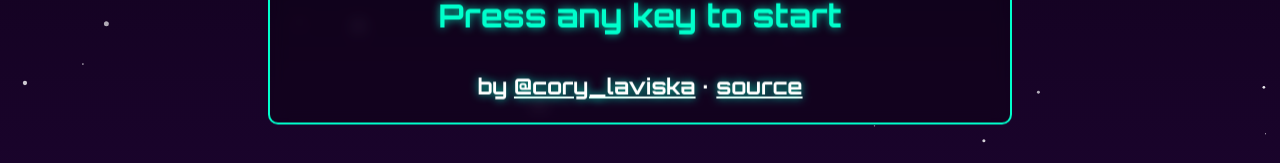
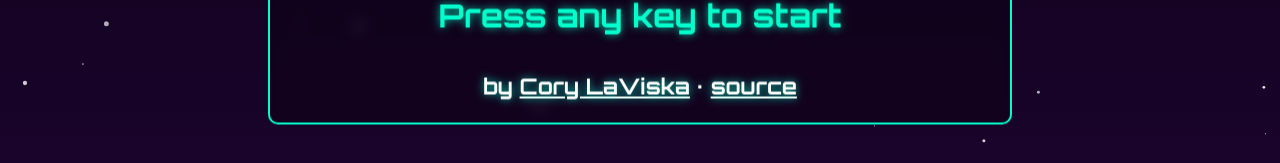
Before and after one commit to claviska/rocket-blaster, a website: page src/index.html in a window 1280 px wide. Shown: the part 547-710 px from the top of the page. Drawn offline with Linux system fonts and the light colour scheme; animation ran at ten frames a second.

Commit message:
update name

```diff
--- a/src/index.html
+++ b/src/index.html
@@ -26,7 +26,7 @@
       <label class="gravity-label"><input type="checkbox" id="zeroGravityToggle" /> Zero G</label><br /><br />
       Press any key to start
       <div class="author">
-        by <a href="https://x.com/cory_laviska" target="_blank">@cory_laviska</a> &middot;
+        by <a href="https://x.com/cory_laviska" target="_blank">Cory LaViska</a> &middot;
         <a href="https://github.com/claviska/rocket-blaster/" target="_blank">source</a>
       </div>
     </div>
```
